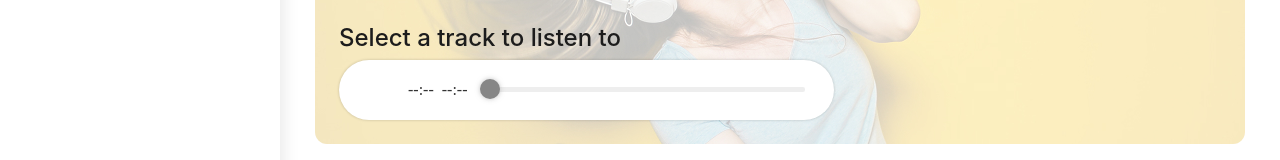
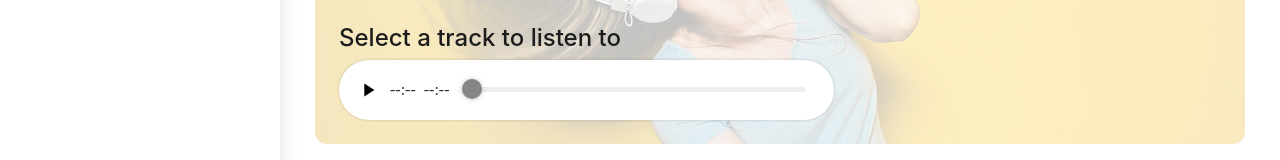
Before and after one commit to D15ND/Modsenfy, a React (Vite) app: page / in a window 1280 px wide. Shown: the part 372-532 px from the top of the page. Built offline with nearby package versions, Linux system fonts and the light colour scheme; no server answers.

Commit message:
refactor: custom icons for player

```diff
--- a/src/pages/HomePage/HomePage.module.scss
+++ b/src/pages/HomePage/HomePage.module.scss
@@ -18,6 +18,20 @@
   background-size: cover;
   background-position: center;
   background-repeat: no-repeat;
+}
+
+.player_icon {
+  display: flex;
+  justify-content: center;
+  align-items: center;
+}
+
+.player_pause {
+  width: 16px;
+  display: flex;
+  align-items: center;
+  justify-content: center;
+  margin-left: 2px;
 }
 
 .sort_box {
@@ -79,6 +93,12 @@
       .rhap_volume-controls {
         position: absolute;
         right: 6px;
+      }
+      .rhap_main-controls {
+        .rhap_button-clear {
+          max-width: 22px;
+          width: 100%;
+        }
       }
     }
 
--- a/src/pages/HomePage/HomePage.tsx
+++ b/src/pages/HomePage/HomePage.tsx
@@ -1,6 +1,7 @@
 import likedImg from '@/assets/images/icons/Heart-orange.svg';
 import unlikedImg from '@/assets/images/icons/Heart.svg';
 import pauseIcon from '@/assets/images/icons/pause.svg';
+import PlayPlayer from '@/assets/images/icons/play-player.svg?react';
 import playIcon from '@/assets/images/icons/play.svg';
 import Accordion from '@/components/ui/Accordion/Accordion';
 import Button from '@/components/ui/Button/Button';
@@ -127,6 +128,10 @@ const HomePage = () => {
             showJumpControls={false}
             showSkipControls={false}
             showFilledProgress={true}
+            customIcons={{
+              play: <PlayPlayer className={styles.player_icon} />,
+              pause: <img src={pauseIcon} className={styles.player_pause} />,
+            }}
             customAdditionalControls={[]}
             layout="horizontal-reverse"
             onPlay={() => {
```
Also changed, not shown: src/assets/images/icons/play-player.svg (added).
